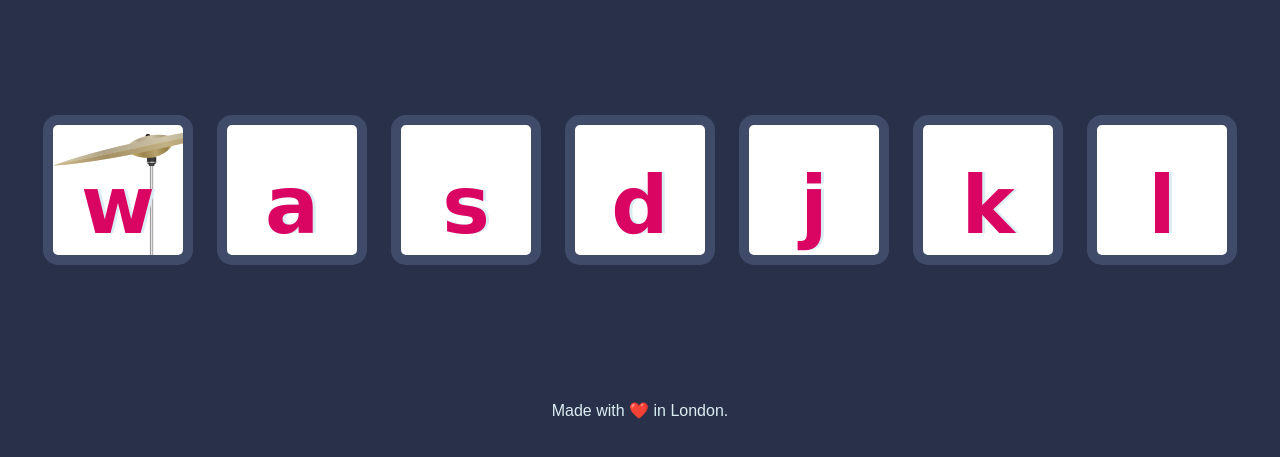
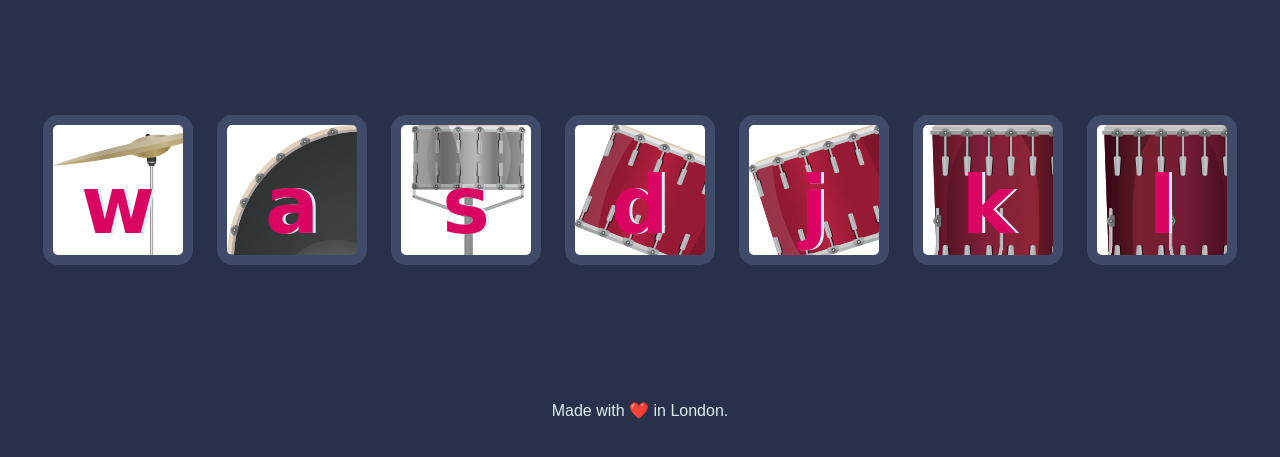
Before and after one commit to Ripan007/Javascript, a website: page index.html in a window 1280 px wide. Shown: the part 169-626 px from the top of the page. Drawn offline with Linux system fonts and the light colour scheme.

Commit message:
May 15, 2024, 10:03 PM

```diff
--- a/style.css
+++ b/style.css
@@ -20,21 +20,27 @@ footer {
 }
 
 .a {
+    background-image: url('./images/kick.png');
 }
 
 .s {
+    background-image: url('./images/snare.png');
 }
 
 .d {
+    background-image: url('./images/tom1.png');
 }
 
 .j {
+    background-image: url('./images/tom2.png');
 }
 
 .k {
+    background-image: url('./images/tom3.png');
 }
 
 .l {
+    background-image: url('./images/tom4.png');
 }
 
 .set {
```
